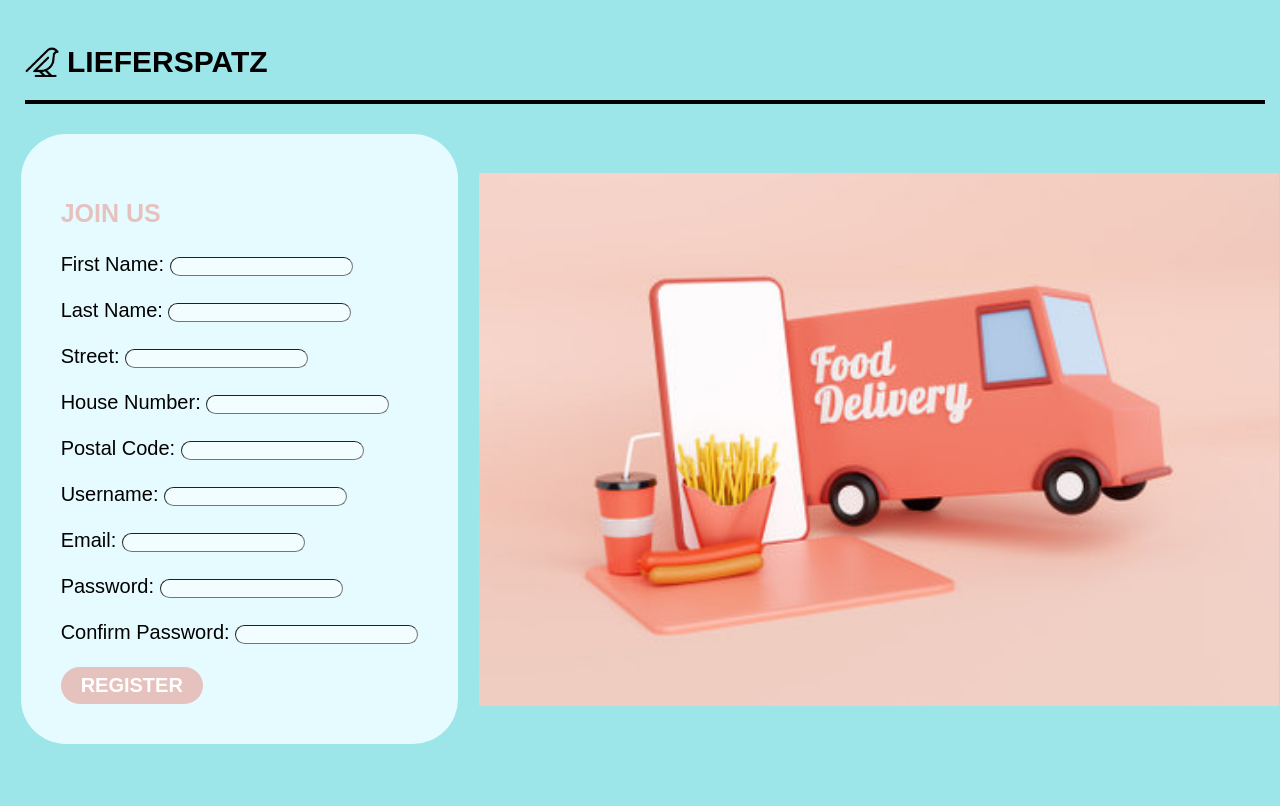
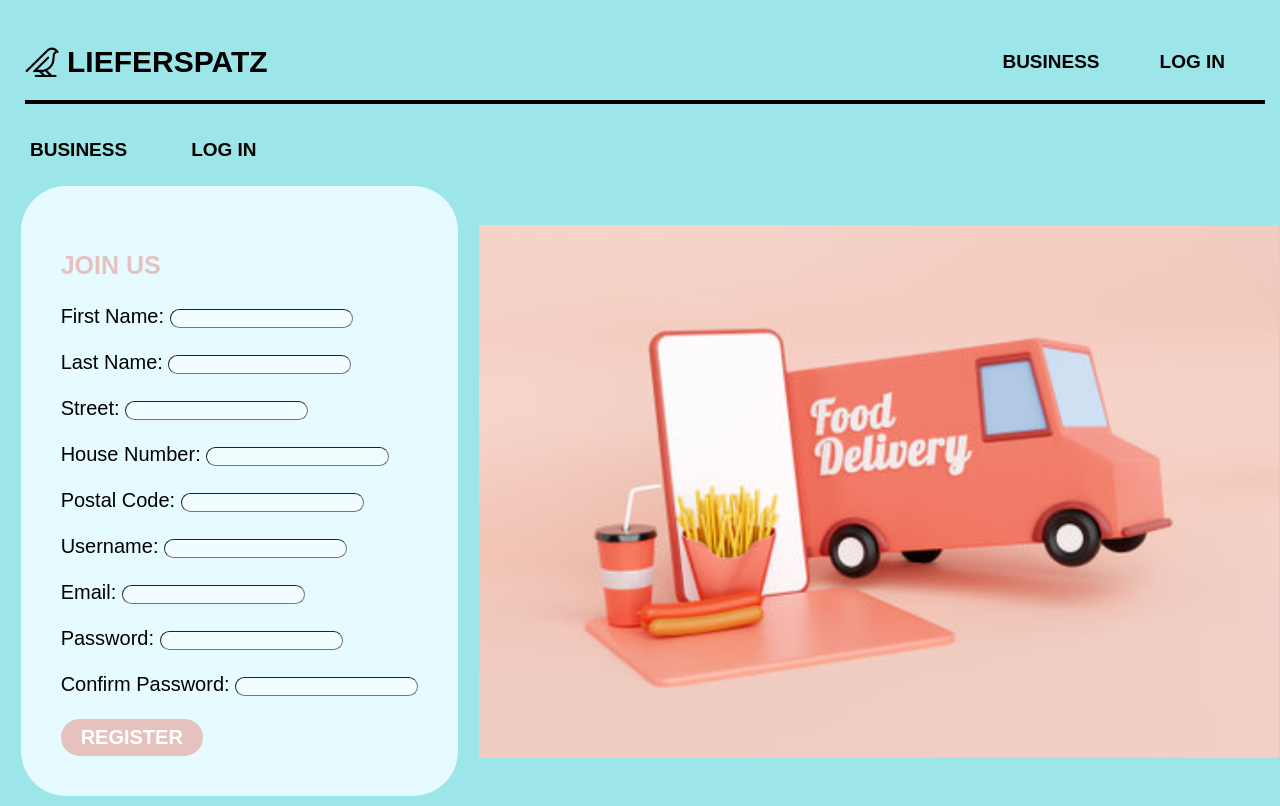
Before and after one commit to omartra999/lieferspatz, a Flask app: page /register in a window 1280 px wide. Before the commit the page ends 744 px from the top, so only its background shows below. Run offline with Flask 3, Linux system fonts and the light colour scheme.

Commit message:
Add files via upload

```diff
--- a/lieferspatz02/templates/customer_register.html
+++ b/lieferspatz02/templates/customer_register.html
@@ -8,10 +8,12 @@
             {% endfor %}
         {% endif %}
     {% endwith %}
+    {% block button %} <a href="/register_restaurant" class="button-link">BUSINESS</a>
+    <a href="/login" class="button-link">LOG IN</a>  {% endblock %}
         <div class="form-container">
 
             <form action = "#" method = "POST" class="form-group">
-                <!--register from-->
+
                 <p class="join-us-text">JOIN US</p>
 
                 <label for = "firstname">First Name: </label>
@@ -43,7 +45,6 @@
 
                 <input type="submit" value="REGISTER" class="register-button">
             </form>
-
             <img src="{{ url_for('static', filename='images/customer_registration.jpg') }}" alt="Customer Registration Image" class="registration-image">
         </div>
 
```
